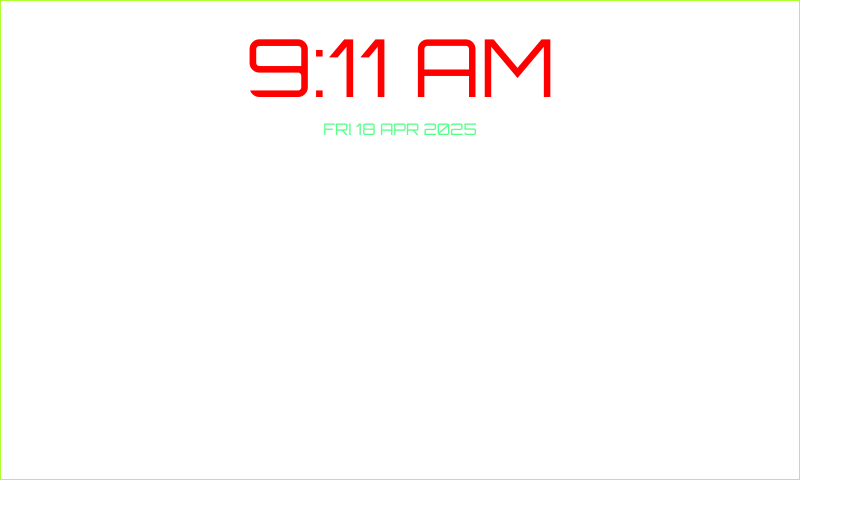
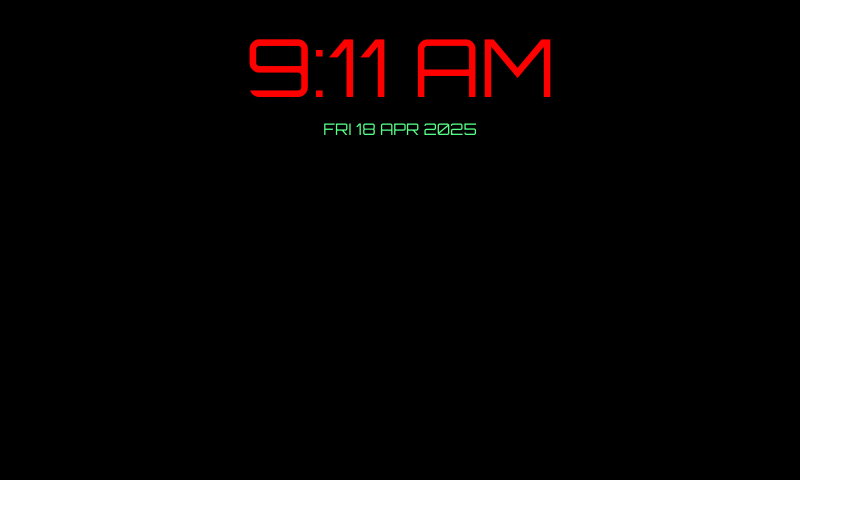
Before and after one commit to mekatrol/imperium, a Vue app in the folder code/Imperium/imperium.dashboard/: page / in a window 1280 px wide. Shown: the top 518 px of the page, without its empty margins (0-863 px from the left). Built offline with nearby package versions, Linux system fonts and the light colour scheme.

Commit message:
Updated background color

```diff
--- a/code/Imperium/imperium.dashboard/src/views/HomeView.vue
+++ b/code/Imperium/imperium.dashboard/src/views/HomeView.vue
@@ -43,8 +43,7 @@ updateDateTime();
   max-width: 800px;
   min-height: 480px;
   max-height: 480px;
-  outline: 1px solid greenyellow;
-  outline-offset: -1px;
+  background-color: #000;
 }
 
 .time-card {
```
Also changed, not shown: 1 other file (tests, documents, lock files or other folders).
